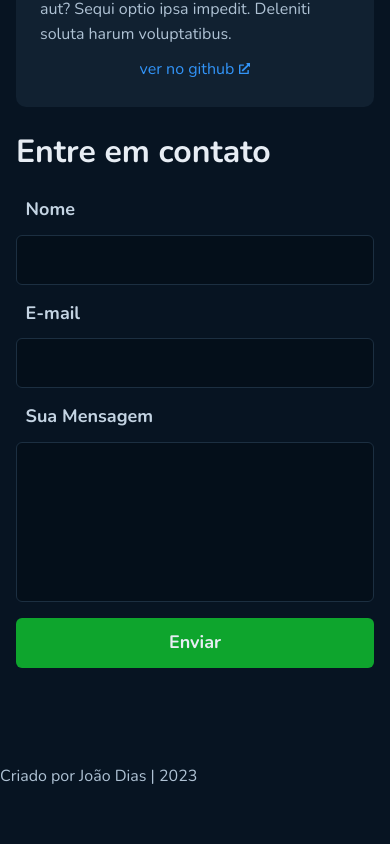
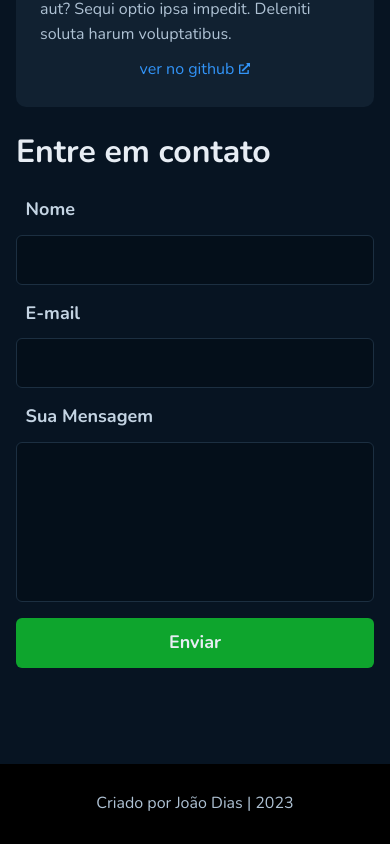
Before and after one commit to joaoeduardodias/portfolio-dev, a Next.js app: page / in a window 390 px wide. Shown: the part 3150-3994 px from the top of the page. Before the commit the page ends 3939 px from the top, so only its background shows below. Built offline with nearby package versions, Linux system fonts and the light colour scheme.

Commit message:
feat: add responsive in page home

```diff
--- a/src/pages/index.tsx
+++ b/src/pages/index.tsx
@@ -6,6 +6,7 @@
   ButtonLinkedin,
   ButtonMail,
   ButtonWhatsapp,
+  Footer,
   HomeContainer,
   InfoContainer,
   InfoContent,
@@ -115,7 +116,7 @@
 
         <FormContact id="contact" />
       </HomeContainer>
-      <footer>Criado por João Dias | 2023</footer>
+      <Footer>Criado por João Dias | 2023</Footer>
     </>
   )
 }
--- a/src/styles/pages/home.ts
+++ b/src/styles/pages/home.ts
@@ -208,3 +208,10 @@
     justify-content: center;
   }
 `
+export const Footer = styled.footer`
+  background-color: black;
+  display: flex;
+  align-items: center;
+  justify-content: center;
+  height: 5rem;
+`
```
